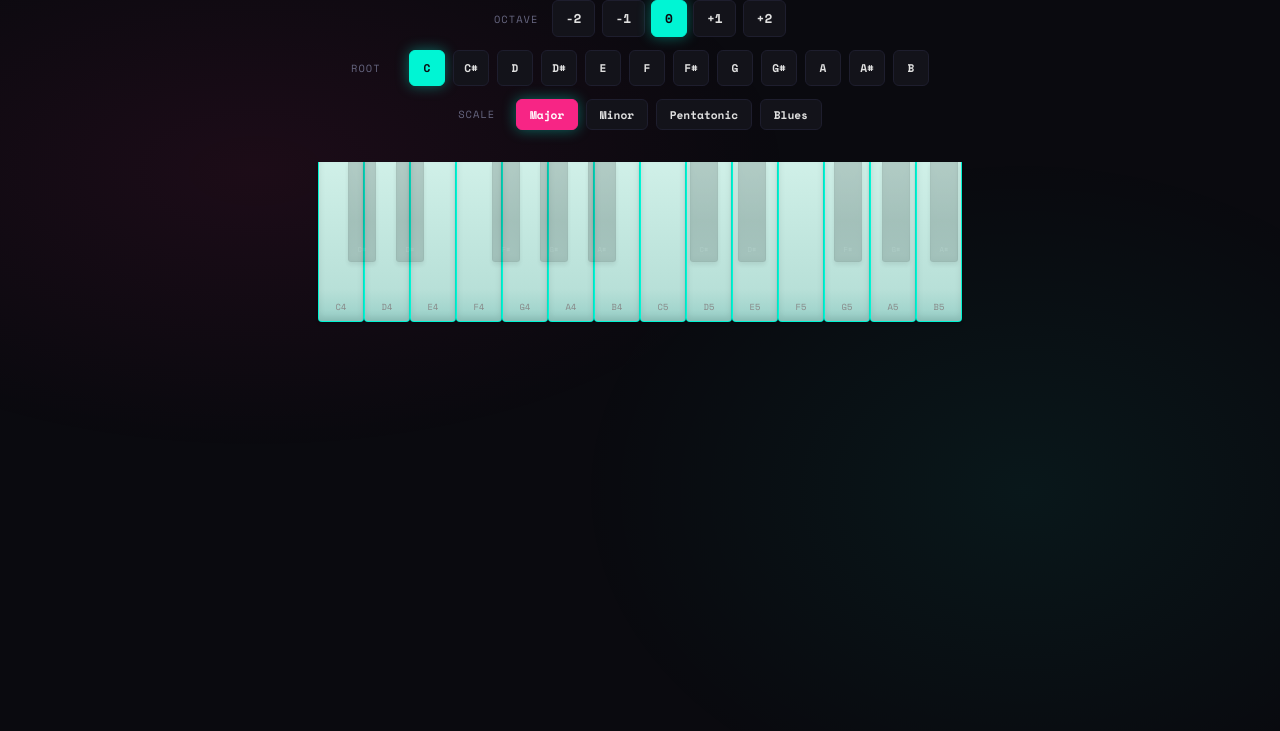
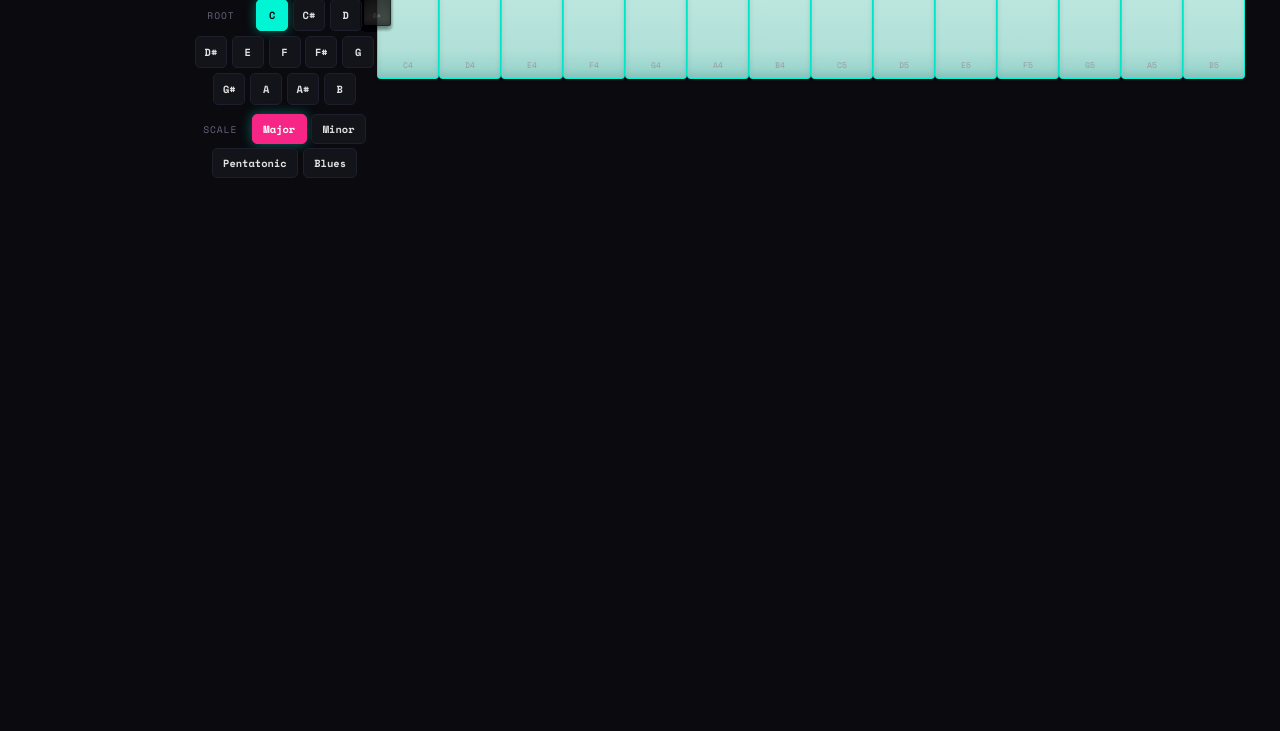
Before and after one commit to serdeen/dreamfyre-delight, a plain HTML site: page octave-synth.html in a window 1280 px wide. Shown: the part 69-800 px from the top of the page. Drawn offline with nearby package versions, Linux system fonts and the light colour scheme.

Commit message:
Octave synth v5 — dynamics compressor, responsive keys (reflow on resize), landscape layout, per-note gain 0.15

```diff
--- a/octave-synth.html
+++ b/octave-synth.html
@@ -2,7 +2,7 @@
 <html lang="en">
 <head>
 <meta charset="UTF-8">
-<meta name="viewport" content="width=device-width, initial-scale=1.0">
+<meta name="viewport" content="width=device-width, initial-scale=1.0, maximum-scale=1.0, user-scalable=no">
 <title>Octave Synth — Dreamfyre Delight</title>
 <link href="https://fonts.googleapis.com/css2?family=Space+Mono:wght@400;700&family=Inter:wght@300;400;600&display=swap" rel="stylesheet">
 <style>
@@ -16,15 +16,21 @@
     --text: #e0e0e0;
     --text-dim: #666680;
   }
-  body {
+  html, body {
     background: var(--bg);
     color: var(--text);
     font-family: 'Inter', sans-serif;
     min-height: 100vh;
+    min-height: 100dvh;
+    overscroll-behavior: none;
+    touch-action: manipulation;
+  }
+  body {
     display: flex;
     flex-direction: column;
     align-items: center;
-    padding: 1.5rem 1rem;
+    padding: 1rem 0.5rem;
+    transition: padding 0.3s ease;
   }
   body::before {
     content: '';
@@ -36,78 +42,119 @@
     pointer-events: none;
     z-index: -1;
   }
+
+  /* Landscape: controls inline, piano full width */
+  @media (orientation: landscape) {
+    body {
+      flex-direction: row;
+      align-items: flex-start;
+      justify-content: center;
+      padding: 0.5rem 1rem;
+      gap: 0.5rem;
+    }
+    .controls {
+      flex-direction: row;
+      flex-wrap: wrap;
+      align-items: flex-start;
+      justify-content: flex-start;
+      max-width: 180px;
+      margin-bottom: 0;
+      gap: 0.5rem;
+    }
+    .controls .control-row {
+      gap: 0.3rem;
+    }
+    .piano-wrap {
+      flex: 1;
+      max-width: none !important;
+    }
+    .piano {
+      width: 100%;
+    }
+  }
+
   h1 {
     font-family: 'Space Mono', monospace;
-    font-size: 1.2rem;
+    font-size: 1.1rem;
     letter-spacing: 0.15em;
     color: var(--cyan);
-    margin-bottom: 1rem;
+    margin-bottom: 0.75rem;
     text-transform: uppercase;
   }
+
   .controls {
     display: flex;
     flex-direction: column;
     align-items: center;
-    gap: 0.8rem;
-    margin-bottom: 1.5rem;
+    gap: 0.6rem;
+    margin-bottom: 1rem;
     width: 100%;
-    max-width: 700px;
   }
   .control-row {
     display: flex;
     align-items: center;
-    gap: 0.5rem;
+    gap: 0.4rem;
     flex-wrap: wrap;
     justify-content: center;
   }
   .control-label {
     font-family: 'Space Mono', monospace;
-    font-size: 0.65rem;
+    font-size: 0.6rem;
     color: var(--text-dim);
     text-transform: uppercase;
     letter-spacing: 0.1em;
-    min-width: 50px;
+    min-width: 44px;
   }
-  .octave-btns { display: flex; gap: 0.4rem; }
+  .octave-btns { display: flex; gap: 0.3rem; }
   .btn {
     font-family: 'Space Mono', monospace;
-    font-size: 0.8rem;
+    font-size: 0.75rem;
     font-weight: 700;
-    padding: 0.5rem 0.8rem;
+    padding: 0.4rem 0.65rem;
     border: 1px solid var(--border);
     background: var(--surface);
     color: var(--text);
-    border-radius: 6px;
+    border-radius: 5px;
     cursor: pointer;
-    transition: all 0.12s ease;
+    transition: all 0.1s ease;
     user-select: none;
+    -webkit-tap-highlight-color: transparent;
   }
-  .btn:hover { border-color: var(--cyan); color: var(--cyan); }
+  .btn:hover, .btn:active { border-color: var(--cyan); color: var(--cyan); }
   .btn.active {
     background: var(--cyan);
     color: var(--bg);
     border-color: var(--cyan);
-    box-shadow: 0 0 14px rgba(0,245,212,0.4);
+    box-shadow: 0 0 12px rgba(0,245,212,0.4);
   }
   .note-btn {
-    width: 36px;
-    height: 36px;
-    font-size: 0.7rem;
+    width: 32px;
+    height: 32px;
+    font-size: 0.65rem;
     padding: 0;
   }
   .note-btn.sharp { background: var(--surface); border-color: var(--border); }
   .note-btn.sharp.active { background: var(--magenta); border-color: var(--magenta); color: #fff; }
-  .scale-btn { padding: 0.4rem 0.8rem; font-size: 0.7rem; }
+  .scale-btn { padding: 0.35rem 0.65rem; font-size: 0.65rem; }
   .scale-btn.active { background: var(--magenta); color: #fff; border-color: var(--magenta); }
 
-  /* Piano — real piano look */
+  /* Piano */
+  .piano-wrap {
+    width: 100%;
+    max-width: 680px;
+    padding: 0 0.25rem;
+  }
+
   .piano {
     position: relative;
-    display: flex;
-    height: 160px;
-    margin-top: 0.5rem;
+    display: block;
+    width: 100%;
+    height: 140px;
   }
+
   .white-key {
+    position: absolute;
+    bottom: 0;
     width: 46px;
     height: 100%;
     background: linear-gradient(180deg, #fefefe 0%, #f0f0f0 80%, #d8d8d8 100%);
@@ -115,34 +162,34 @@
     border-top: none;
     border-radius: 0 0 4px 4px;
     cursor: pointer;
-    position: relative;
     z-index: 1;
     display: flex;
     flex-direction: column;
     align-items: center;
     justify-content: flex-end;
-    padding-bottom: 8px;
+    padding-bottom: 7px;
     font-family: 'Space Mono', monospace;
-    font-size: 0.55rem;
-    color: #888;
+    font-size: 0.5rem;
+    color: #999;
     transition: background 0.06s ease, box-shadow 0.06s ease;
     user-select: none;
-    box-shadow: inset 0 -4px 6px rgba(0,0,0,0.1), 0 2px 3px rgba(0,0,0,0.2);
+    -webkit-tap-highlight-color: transparent;
+    box-shadow: inset 0 -4px 6px rgba(0,0,0,0.08), 0 2px 3px rgba(0,0,0,0.18);
   }
   .white-key:hover { background: linear-gradient(180deg, #fff 0%, #f8f8f8 80%, #e8e8e8 100%); }
-  .white-key.in-scale { background: linear-gradient(180deg, #d0f0e8 0%, #b8e0d8 80%, #98d0c8 100%); border-color: var(--cyan); }
-  .white-key.in-scale:hover { background: linear-gradient(180deg, #c0e8e0 0%, #a8d8d0 80%, #88d0c8 100%); }
+  .white-key.in-scale { background: linear-gradient(180deg, #c8eee6 0%, #b0e0d8 80%, #90d0c8 100%); border-color: var(--cyan); }
+  .white-key.in-scale:hover { background: linear-gradient(180deg, #b8e8e0 0%, #a0d8d0 80%, #88d0c8 100%); }
   .white-key.pressed {
-    background: linear-gradient(180deg, var(--cyan) 0%, #00d8b0 100%) !important;
-    box-shadow: inset 0 -2px 4px rgba(0,0,0,0.2), 0 0 20px rgba(0,245,212,0.5);
+    background: linear-gradient(180deg, var(--cyan) 0%, #00d0a8 100%) !important;
+    box-shadow: inset 0 -2px 4px rgba(0,0,0,0.15), 0 0 18px rgba(0,245,212,0.5);
   }
 
   .black-key {
     position: absolute;
     top: 0;
     width: 28px;
-    height: 62%;  /* Real pianos: black keys are about 60% the height of white keys */
-    background: linear-gradient(180deg, #2c2c2c 0%, #111 60%, #333 100%);
+    height: 62%;
+    background: linear-gradient(180deg, #2c2c2c 0%, #111 60%, #2e2e2e 100%);
     border: 1px solid #000;
     border-top: none;
     border-radius: 0 0 3px 3px;
@@ -152,23 +199,24 @@
     flex-direction: column;
     align-items: center;
     justify-content: flex-end;
-    padding-bottom: 6px;
+    padding-bottom: 5px;
     font-family: 'Space Mono', monospace;
-    font-size: 0.45rem;
+    font-size: 0.4rem;
     color: #666;
     transition: background 0.06s ease, box-shadow 0.06s ease;
     user-select: none;
+    -webkit-tap-highlight-color: transparent;
     box-shadow: inset 0 -3px 5px rgba(0,0,0,0.5), 0 3px 4px rgba(0,0,0,0.4);
   }
   .black-key:hover { background: linear-gradient(180deg, #3a3a3a 0%, #1a1a1a 60%, #2a2a2a 100%); }
-  .black-key.in-scale { background: linear-gradient(180deg, #382840 0%, #18102a 60%, #2a1838 100%); border-color: var(--magenta); }
-  .black-key.in-scale:hover { background: linear-gradient(180deg, #483050 0%, #281830 60%, #3a2848 100%); }
+  .black-key.in-scale { background: linear-gradient(180deg, #362440 0%, #16082a 60%, #28183a 100%); border-color: var(--magenta); }
+  .black-key.in-scale:hover { background: linear-gradient(180deg, #462850 0%, #26183a 60%, #382848 100%); }
   .black-key.pressed {
-    background: linear-gradient(180deg, var(--magenta) 0%, #900840 100%) !important;
-    box-shadow: inset 0 -2px 4px rgba(0,0,0,0.3), 0 0 18px rgba(247,37,133,0.5);
+    background: linear-gradient(180deg, var(--magenta) 0%, #880038 100%) !important;
+    box-shadow: inset 0 -2px 4px rgba(0,0,0,0.3), 0 0 16px rgba(247,37,133,0.5);
   }
 
-  .dimmed { opacity: 0.18 !important; pointer-events: none; }
+  .dimmed { opacity: 0.15 !important; pointer-events: none; }
 </style>
 </head>
 <body>
@@ -210,7 +258,9 @@
   </div>
 </div>
 
-<div class="piano" id="piano"></div>
+<div class="piano-wrap">
+  <div class="piano" id="piano"></div>
+</div>
 
 <script>
 const NOTES = ['C','C#','D','D#','E','F','F#','G','G#','A','A#','B'];
@@ -221,7 +271,7 @@ const SCALES = {
   blues:      [0, 3, 5, 6, 7, 10],
 };
 
-// C4 to B5 — 14 white keys, 10 black keys
+// 2 octaves C4-B5
 const WHITE_KEYS = [
   { note:'C',  octave:4 },
   { note:'D',  octave:4 },
@@ -238,36 +288,50 @@ const WHITE_KEYS = [
   { note:'A',  octave:5 },
   { note:'B',  octave:5 },
 ];
-// black key positions: [whiteKeyIndexBeforeIt, leftOffset]
+
 const BLACK_KEYS = [
-  { note:'C#', octave:4, whiteIdx:0, left:30 },
-  { note:'D#', octave:4, whiteIdx:1, left:78 },
-  { note:'F#', octave:4, whiteIdx:3, left:174 },
-  { note:'G#', octave:4, whiteIdx:4, left:222 },
-  { note:'A#', octave:4, whiteIdx:5, left:270 },
-  { note:'C#', octave:5, whiteIdx:7, left:372 },
-  { note:'D#', octave:5, whiteIdx:8, left:420 },
-  { note:'F#', octave:5, whiteIdx:10, left:516 },
-  { note:'G#', octave:5, whiteIdx:11, left:564 },
-  { note:'A#', octave:5, whiteIdx:12, left:612 },
+  { note:'C#', octave:4, left:34 },
+  { note:'D#', octave:4, left:82 },
+  { note:'F#', octave:4, left:178 },
+  { note:'G#', octave:4, left:226 },
+  { note:'A#', octave:4, left:274 },
+  { note:'C#', octave:5, left:376 },
+  { note:'D#', octave:5, left:424 },
+  { note:'F#', octave:5, left:520 },
+  { note:'G#', octave:5, left:568 },
+  { note:'A#', octave:5, left:616 },
 ];
 
 let audioCtx = null;
 let masterGain = null;
+let compressor = null;
 let selectedOctave = 0;
 let selectedRoot = 'C';
 let selectedScale = 'major';
 let activeNotes = {};
-// Track active touch identifiers for swipe roll
-let touchKeyMap = {};  // touchId -> {note, octave}
+let touchKeyMap = {};
+
+function initAudio() {
+  if (audioCtx) return;
+  audioCtx = new (window.AudioContext || window.webkitAudioContext)();
+
+  // Compressor for phone speakers — prevents clipping when multiple notes play
+  compressor = audioCtx.createDynamicsCompressor();
+  compressor.threshold.value = -6;
+  compressor.knee.value = 6;
+  compressor.ratio.value = 4;
+  compressor.attack.value = 0.003;
+  compressor.release.value = 0.1;
+  compressor.connect(audioCtx.destination);
+
+  // Master gain at 0.55 — conservative for small phone speakers
+  masterGain = audioCtx.createGain();
+  masterGain.gain.value = 0.55;
+  masterGain.connect(compressor);
+}
 
 function getAudioCtx() {
-  if (!audioCtx) {
-    audioCtx = new (window.AudioContext || window.webkitAudioContext)();
-    masterGain = audioCtx.createGain();
-    masterGain.gain.value = 0.7;
-    masterGain.connect(audioCtx.destination);
-  }
+  initAudio();
   if (audioCtx.state === 'suspended') audioCtx.resume();
   return audioCtx;
 }
@@ -294,26 +358,25 @@ function playNote(note, octave) {
   osc.type = 'sine';
   osc.frequency.value = freq;
 
-  // Smooth envelope — no clipping, natural decay
-  // Keep per-note gain low enough that even many overlapping notes won't clip through master
+  // Gentle envelope — safe for phone speakers, no clipping
   const now = ctx.currentTime;
   gain.gain.setValueAtTime(0, now);
-  gain.gain.linearRampToValueAtTime(0.2, now + 0.015);    // fast attack
-  gain.gain.setValueAtTime(0.2, now + 0.3);               // sustain
-  gain.gain.exponentialRampToValueAtTime(0.0001, now + 1.5); // smooth long release
+  gain.gain.linearRampToValueAtTime(0.15, now + 0.012);    // soft attack
+  gain.gain.setValueAtTime(0.15, now + 0.4);               // sustain
+  gain.gain.exponentialRampToValueAtTime(0.0001, now + 1.0); // natural fade
 
   osc.connect(gain);
   gain.connect(masterGain);
 
   osc.start(now);
-  osc.stop(now + 1.2);
+  osc.stop(now + 1.0);
 
   activeNotes[keyId] = { osc, gain };
 
   const el = document.querySelector(`[data-key="${note}${octave}"]`);
   if (el) {
     el.classList.add('pressed');
-    setTimeout(() => el.classList.remove('pressed'), 300);
+    setTimeout(() => el.classList.remove('pressed'), 250);
   }
 }
 
@@ -324,11 +387,10 @@ function stopNote(note, octave) {
     delete activeNotes[keyId];
     try {
       const now = audioCtx.currentTime;
-      // Smooth release: cancel any future envelope changes, then ramp down naturally
       gain.gain.cancelScheduledValues(now);
       gain.gain.setValueAtTime(gain.gain.value, now);
-      gain.gain.exponentialRampToValueAtTime(0.0001, now + 0.2);
-      osc.stop(now + 0.2);
+      gain.gain.exponentialRampToValueAtTime(0.0001, now + 0.12);
+      osc.stop(now + 0.12);
     } catch(e) {
       try { osc.stop(); } catch(e2) {}
     }
@@ -340,23 +402,24 @@ function buildPiano() {
   piano.innerHTML = '';
   const scaleNotes = getScaleNotes(selectedRoot, selectedScale);
 
-  // White keys
+  const pianoW = piano.offsetWidth || 680;
+  const kw = Math.max(32, Math.floor((pianoW - 14) / 14)); // 14 white keys
+
   WHITE_KEYS.forEach((key, i) => {
     const div = document.createElement('div');
     div.className = 'white-key';
     div.dataset.key = key.note + key.octave;
     div.dataset.note = key.note;
     div.dataset.octave = key.octave;
+    div.style.left = (i * kw) + 'px';
+    div.style.width = kw + 'px';
     div.textContent = key.note + key.octave;
-
     if (!scaleNotes.includes(key.note)) div.classList.add('dimmed');
     else div.classList.add('in-scale');
-
     attachEvents(div, key.note, key.octave);
     piano.appendChild(div);
   });
 
-  // Black keys
   BLACK_KEYS.forEach(key => {
     const div = document.createElement('div');
     div.className = 'black-key';
@@ -365,22 +428,23 @@ function buildPiano() {
     div.dataset.octave = key.octave;
     div.textContent = key.note;
 
-    div.style.left = key.left + 'px';
+    // Black key centers over the gap between white keys (after whiteIdx 0,1,3,4,5)
+    const blackLefts = [0, 1, 3, 4, 5, 7, 8, 10, 11, 12];
+    const bi = blackLefts.indexOf(WHITE_KEYS.findIndex(w => w.note === key.note && w.octave === key.octave));
+    div.style.left = (bi * kw + kw - 14) + 'px';
+
     if (!scaleNotes.includes(key.note)) div.classList.add('dimmed');
     else div.classList.add('in-scale');
-
     attachEvents(div, key.note, key.octave);
     piano.appendChild(div);
   });
 }
 
 function attachEvents(el, note, octave) {
-  // Mouse
   el.addEventListener('mousedown', e => { e.preventDefault(); playNote(note, octave); });
   el.addEventListener('mouseup', () => stopNote(note, octave));
   el.addEventListener('mouseleave', () => stopNote(note, octave));
 
-  // Touch — swipe/roll support
   el.addEventListener('touchstart', e => {
     e.preventDefault();
     for (const t of e.changedTouches) {
@@ -397,8 +461,8 @@ function attachEvents(el, note, octave) {
         const n = target.dataset.note;
         const o = parseInt(target.dataset.octave);
         const prev = touchKeyMap[t.identifier];
-        if (prev && (prev.note !== n || prev.octave !== o)) {
-          stopNote(prev.note, prev.octave);
+        if (!prev || prev.note !== n || prev.octave !== o) {
+          if (prev) stopNote(prev.note, prev.octave);
           touchKeyMap[t.identifier] = { note: n, octave: o };
           playNote(n, o);
         }
@@ -410,25 +474,19 @@ function attachEvents(el, note, octave) {
     e.preventDefault();
     for (const t of e.changedTouches) {
       const info = touchKeyMap[t.identifier];
-      if (info) {
-        stopNote(info.note, info.octave);
-        delete touchKeyMap[t.identifier];
-      }
+      if (info) { stopNote(info.note, info.octave); delete touchKeyMap[t.identifier]; }
     }
   }, { passive: false });
 
   el.addEventListener('touchcancel', e => {
     for (const t of e.changedTouches) {
       const info = touchKeyMap[t.identifier];
-      if (info) {
-        stopNote(info.note, info.octave);
-        delete touchKeyMap[t.identifier];
-      }
+      if (info) { stopNote(info.note, info.octave); delete touchKeyMap[t.identifier]; }
     }
   });
 }
 
-// Button events
+// Controls
 document.querySelectorAll('.octave-btn').forEach(btn => {
   btn.addEventListener('click', () => {
     document.querySelectorAll('.octave-btn').forEach(b => b.classList.remove('active'));
@@ -436,7 +494,6 @@ document.querySelectorAll('.octave-btn').forEach(btn => {
     selectedOctave = parseInt(btn.dataset.octave);
   });
 });
-
 document.querySelectorAll('.note-btn').forEach(btn => {
   btn.addEventListener('click', () => {
     document.querySelectorAll('.note-btn').forEach(b => b.classList.remove('active'));
@@ -445,7 +502,6 @@ document.querySelectorAll('.note-btn').forEach(btn => {
     buildPiano();
   });
 });
-
 document.querySelectorAll('.scale-btn').forEach(btn => {
   btn.addEventListener('click', () => {
     document.querySelectorAll('.scale-btn').forEach(b => b.classList.remove('active'));
@@ -457,7 +513,15 @@ document.querySelectorAll('.scale-btn').forEach(btn => {
 
 document.addEventListener('contextmenu', e => e.preventDefault());
 
+// Build on load and on resize (keys reflow in landscape)
 buildPiano();
+window.addEventListener('resize', () => {
+  clearTimeout(window._resizeTimer);
+  window._resizeTimer = setTimeout(buildPiano, 120);
+});
+window.addEventListener('orientationchange', () => {
+  setTimeout(buildPiano, 150);
+});
 </script>
 </body>
 </html>
```
